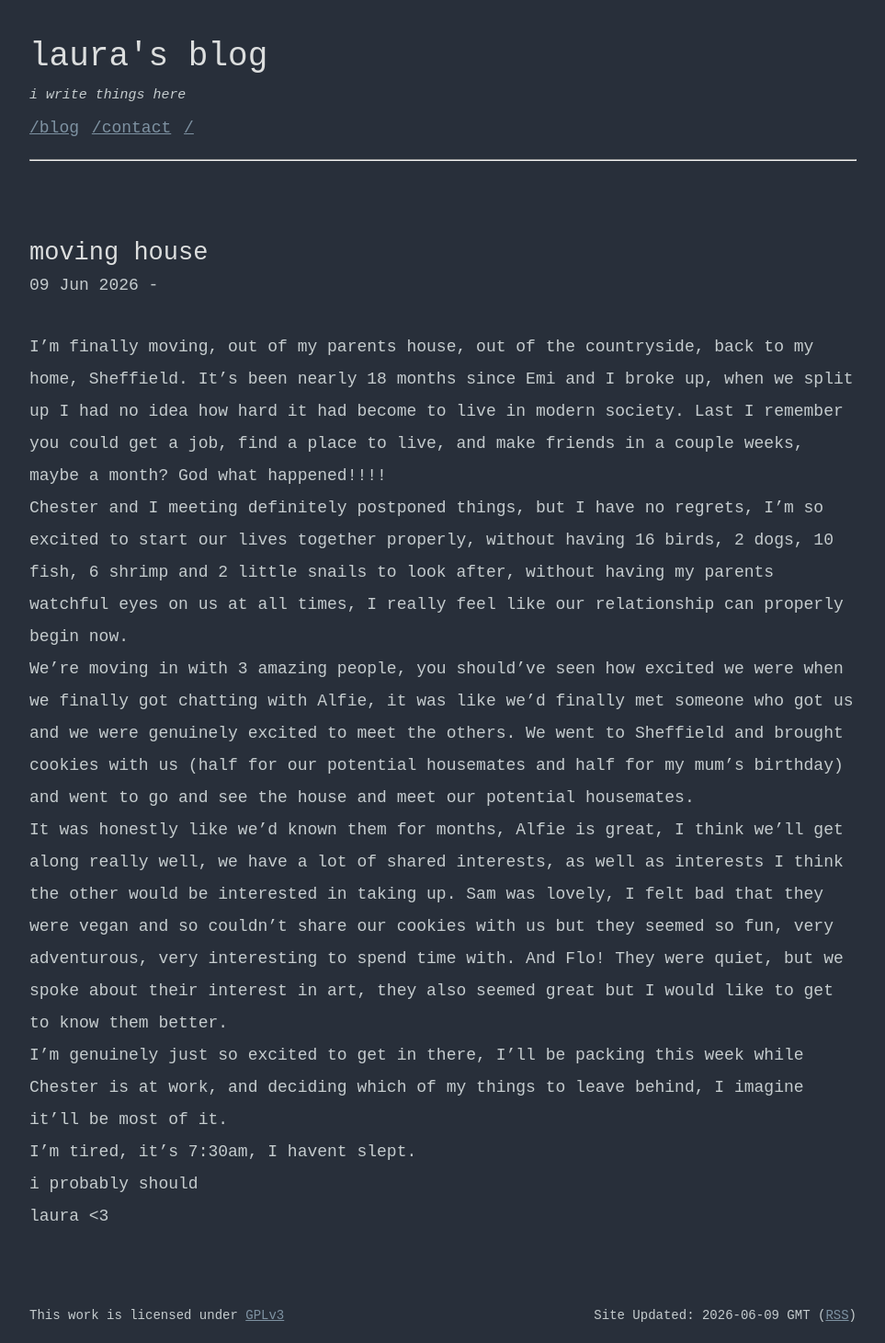
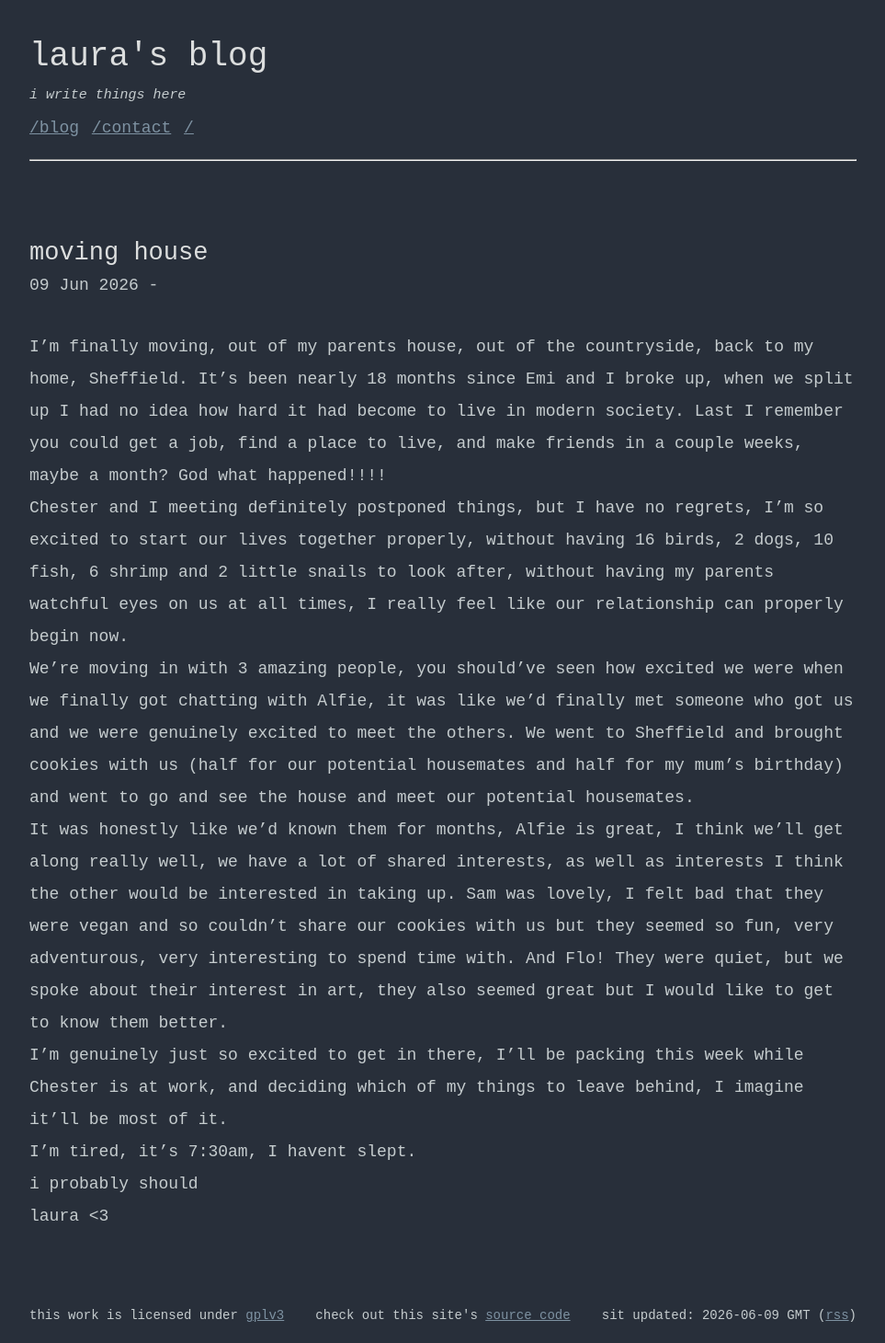
Before and after one commit to 7lauraa/7lauraa.github.io, a Jekyll site: the page built from _posts/2026-06-09-moving-house.md, in a window 1280 px wide. Shown: the whole page at 92% size, without its empty margins (158-1121 px from the left). Built offline with Jekyll 4.4.1, drawn with Linux system fonts in a browser that asks for light colours.

Commit message:
Update footer.html

```diff
--- a/_includes/footer.html
+++ b/_includes/footer.html
@@ -1,6 +1,7 @@
 <div class="footer">
-    <span class="footer-text float-left">This work is licensed under <a rel="license" href="https://www.gnu.org/licenses/gpl-3.0.en.html" target="_blank">GPLv3</a></span>
+    <span class="footer-text float-left">this work is licensed under <a rel="license" href="https://www.gnu.org/licenses/gpl-3.0.en.html" target="_blank">gplv3</a></span>
+    <span class="footer-text float-center">check out this site's <a href="https://github.com/7lauraa/7lauraa.github.io">source code</a>
     <span class="footer-text float-right">
-    Site Updated: {{ site.time | date: '%Y-%m-%d' }} {{ site.timezone_short }} (<a href="/feed.xml" target="_blank">RSS</a>)
+    sit updated: {{ site.time | date: '%Y-%m-%d' }} {{ site.timezone_short }} (<a href="/feed.xml" target="_blank">rss</a>)
   </span>
 </div>
```
